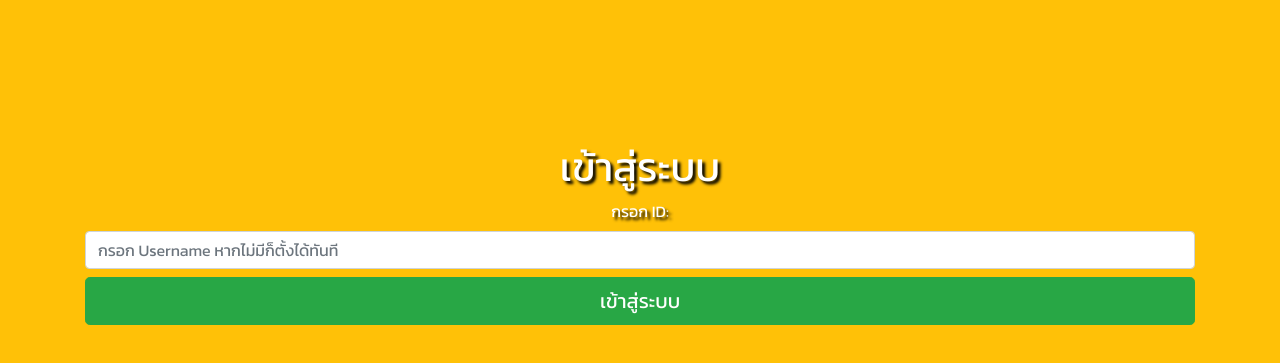
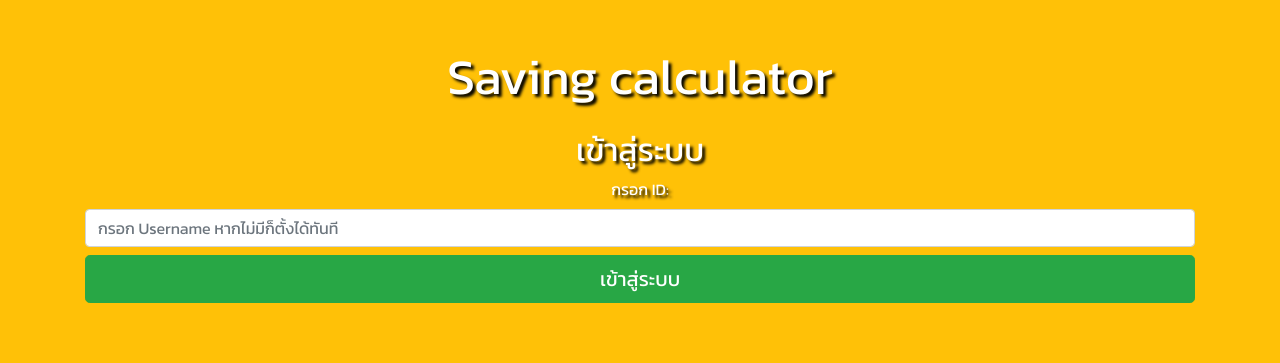
Before and after one commit to ball9989/savingcalculator, a Vue app: page /calculator in a window 1280 px wide. Shown: the part 193-556 px from the top of the page. Built offline with nearby package versions, Linux system fonts and the light colour scheme.

Commit message:
add project name
แก้ layout + deploy ใหม่

```diff
--- a/src/components/calculatorLogin.vue
+++ b/src/components/calculatorLogin.vue
@@ -1,16 +1,16 @@
 <template>
     <div>
         <div class="container">
-            <div class="row mt-5 mb-5"></div>
-                        <div class="row mt-5 mb-5"></div>
+            <div class="row mt-5 mb-4"></div>
+                        <div class="row mt-5 mb-4"></div>
                                     <div class="row mt-5 mb-5"></div>
                                                 <div class="row mt-5 mb-5"></div>
-                                                            <div class="row mt-5 mb-5"></div>
-                                                                        <div class="row mt-5 mb-5"></div>
+
 
             <div class="row text-center mt-5">
                 <div class="col col-md-12 col-sm-12">
-                    <h1>เข้าสู่ระบบ</h1>
+                    <h1 class="mb-4">Saving calculator</h1>
+                    <h2>เข้าสู่ระบบ</h2>
                 </div>
             </div>
             <div class="row text-center">
@@ -40,9 +40,14 @@
 
 <style>
 
-h1, label {
+h2, label {
     color: white;
     text-shadow: 3px 3px 3px black;
 }
+h1{
+    color: white;
+    text-shadow: 3px 3px 3px black;
+    font-size: 50px
+}
 
 </style>
```
